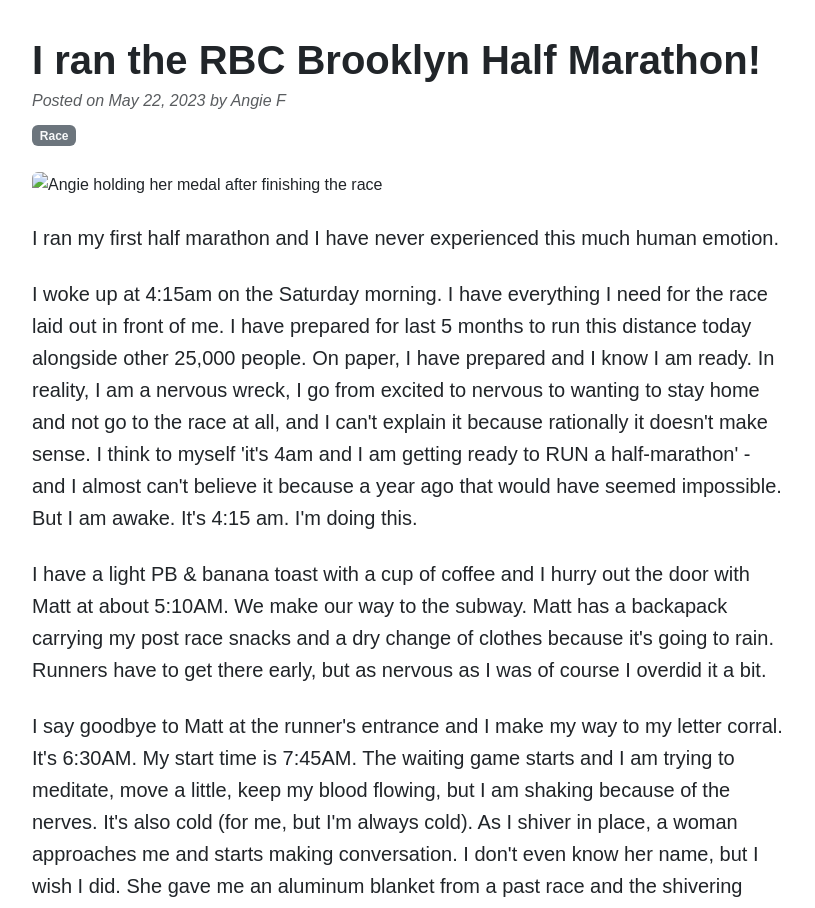
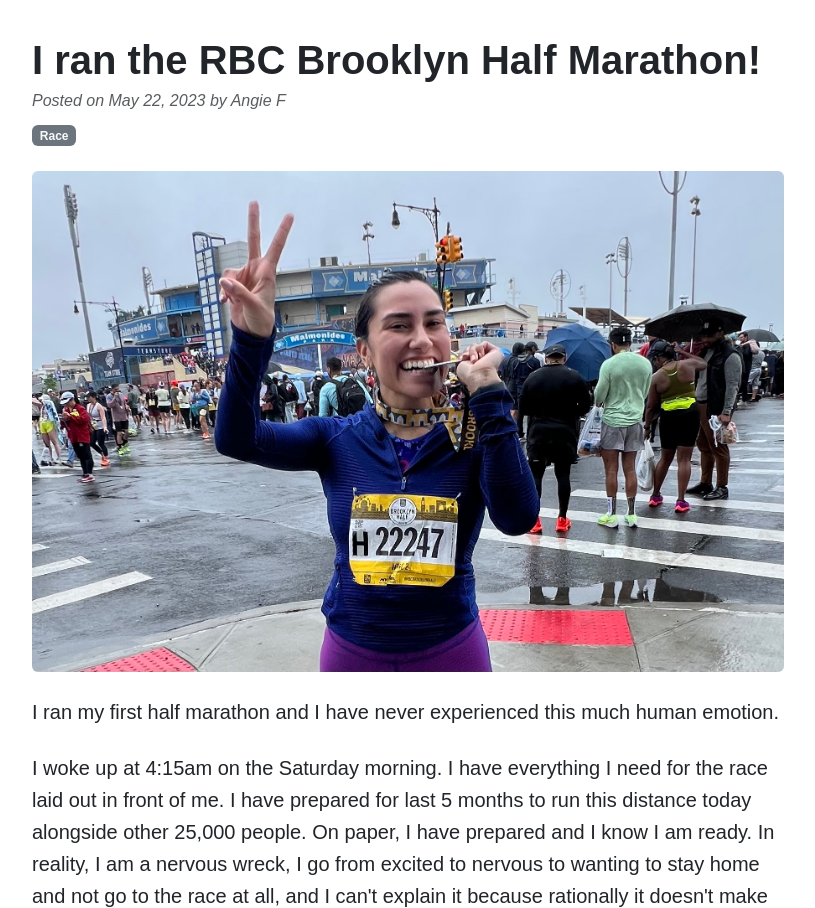
Before and after one commit to angiefranco/angieruns, a Flask app: template templates/rbc_brooklyn_half.html in a window 1280 px wide. Shown: the part 82-990 px from the top of the page, without its empty margins (38-853 px from the left). Run offline with Flask 3, Linux system fonts and the light colour scheme; the template is opened without the code that fills it, so the values that code supplies are empty.

Commit message:
fixing image

```diff
--- a/templates/rbc_brooklyn_half.html
+++ b/templates/rbc_brooklyn_half.html
@@ -51,7 +51,7 @@
                             <a class="badge bg-secondary text-decoration-none link-light" href="#!">Race</a>
                         </header>
                         <!-- Preview image figure-->
-                        <figure class="mb-4"><img class="img-fluid rounded" src="{{url_for('static/images', filename='rbc_brooklyn_half.jpg')}}" alt="Angie holding her medal after finishing the race" /></figure>
+                        <figure class="mb-4"><img class="img-fluid rounded" src="{{url_for('static', filename='images/medal.jpg')}}" alt="Angie holding her medal after finishing the race" /></figure>
                         <!-- Post content-->
                         <section class="mb-5">
                             <p class="fs-5 mb-4">I ran my first half marathon and I have never experienced this much human emotion.</p>
```
Also changed, not shown: static/images/medal.jpg (added).
